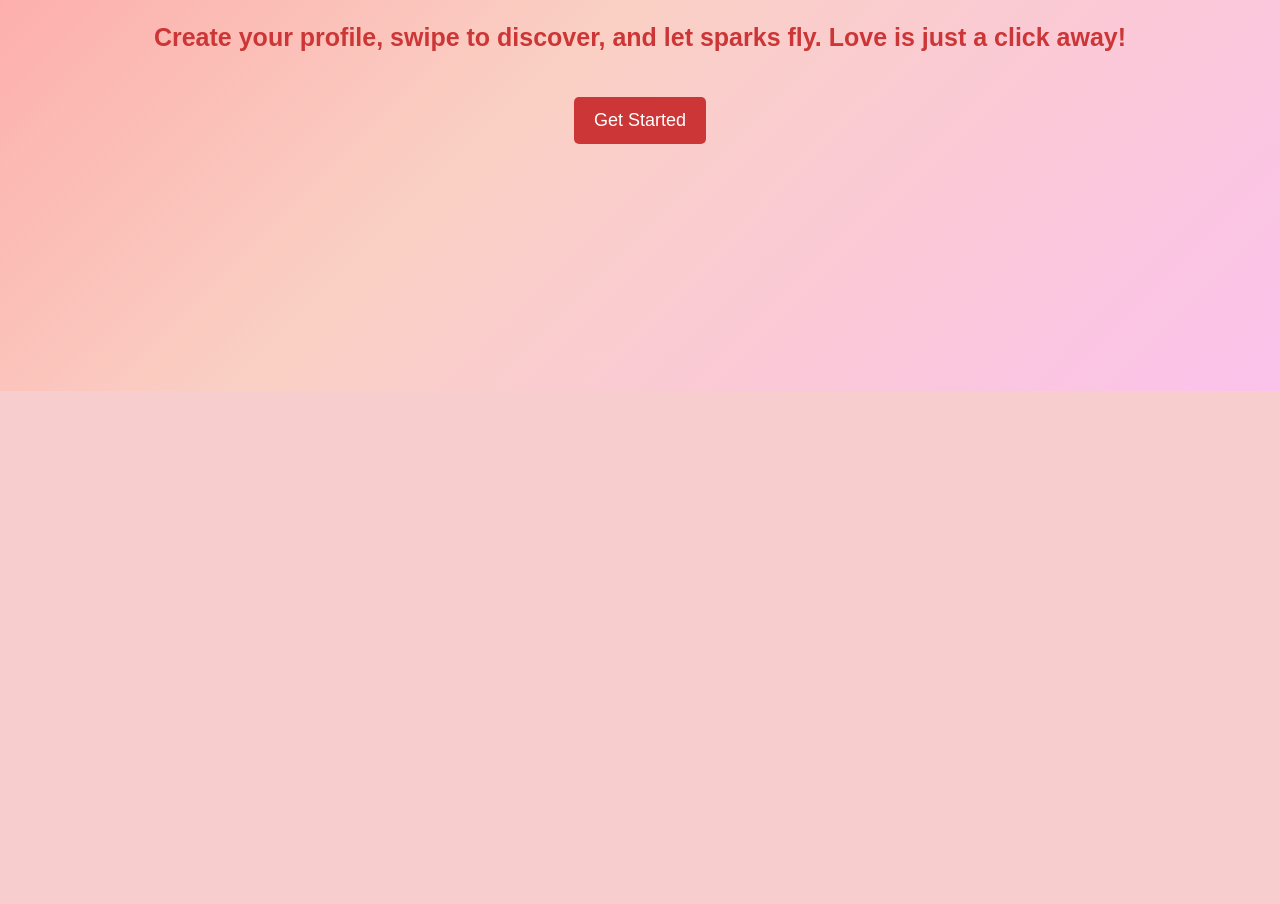
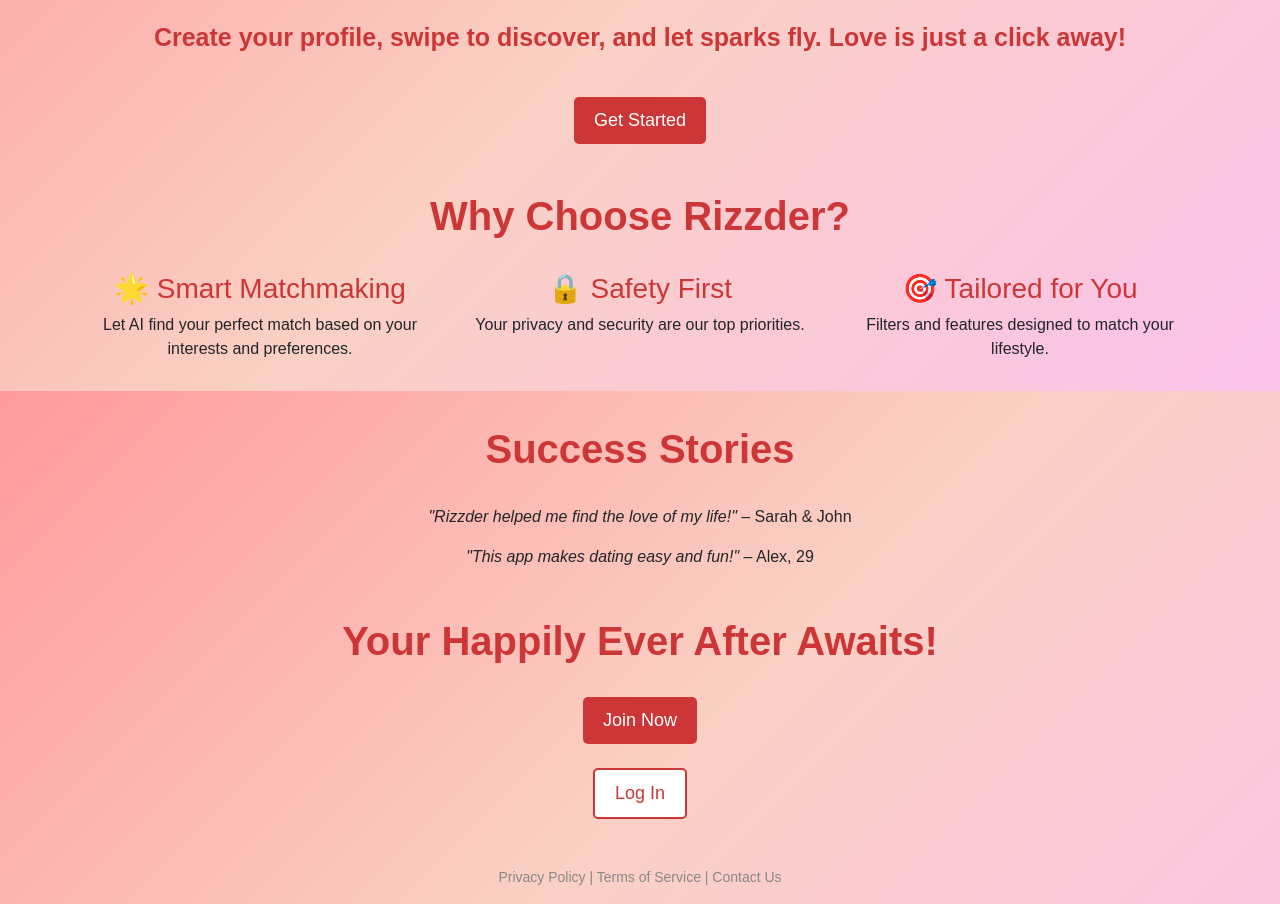
Before and after one commit to Alexh1972/Rizzder-Web-Server, a Django app: template rizzder_app/templates/home.html in a window 1280 px wide. Shown: the part 409-1313 px from the top of the page. Before the commit the page ends 800 px from the top, so only its background shows below. Run offline with Django 5.2, Linux system fonts and the light colour scheme; the template is opened without the code that fills it, so the values that code supplies are empty.

Commit message:
Enhanced home page

```diff
--- a/rizzder_app/templates/home.html
+++ b/rizzder_app/templates/home.html
@@ -1,13 +1,9 @@
 {% extends "_base.html" %}
-
-{#{% block content %}#}
-{#    <p>TEST</p>#}
-{#    {{ user.username }}#}
-{#{% endblock %}#}
 
 {% block content %}
 <!-- Home Content -->
 <div class="container mt-5">
+    <!-- Hero Section -->
     <div class="text-center">
         <h1 style="font-size: 60px; color: #cc3636;"><b>Welcome to Rizzder!</b></h1>
         <br><br><br>
@@ -20,7 +16,48 @@
         </b></p>
         <br>
         <a href="/signup" style="background-color: #cc3636; color: white; border: none; padding: 10px 20px; font-size: 18px; border-radius: 5px; text-decoration: none; display: inline-block;">Get Started</a>
+    </div>
 
+    <!-- Features Section -->
+    <div class="mt-5 text-center">
+        <h2 style="font-size: 40px; color: #cc3636;"><b>Why Choose Rizzder?</b></h2>
+        <br>
+        <div class="row">
+            <div class="col-md-4">
+                <h3 style="color: #cc3636;">🌟 Smart Matchmaking</h3>
+                <p>Let AI find your perfect match based on your interests and preferences.</p>
+            </div>
+            <div class="col-md-4">
+                <h3 style="color: #cc3636;">🔒 Safety First</h3>
+                <p>Your privacy and security are our top priorities.</p>
+            </div>
+            <div class="col-md-4">
+                <h3 style="color: #cc3636;">🎯 Tailored for You</h3>
+                <p>Filters and features designed to match your lifestyle.</p>
+            </div>
+        </div>
+    </div>
+
+    <!-- Testimonials Section -->
+    <div class="mt-5 text-center">
+        <h2 style="font-size: 40px; color: #cc3636;"><b>Success Stories</b></h2>
+        <br>
+        <p><i>"Rizzder helped me find the love of my life!"</i> – Sarah & John</p>
+        <p><i>"This app makes dating easy and fun!"</i> – Alex, 29</p>
+    </div>
+
+    <!-- Call to Action Section -->
+    <div class="mt-5 text-center">
+        <h2 style="font-size: 40px; color: #cc3636;"><b>Your Happily Ever After Awaits!</b></h2>
+        <br>
+        <a href="/signup" style="background-color: #cc3636; color: white; border: none; padding: 10px 20px; font-size: 18px; border-radius: 5px; text-decoration: none; display: inline-block;">Join Now</a>
+        <br><br>
+        <a href="/login" style="background-color: white; color: #cc3636; border: 2px solid #cc3636; padding: 10px 20px; font-size: 18px; border-radius: 5px; text-decoration: none; display: inline-block;">Log In</a>
+    </div>
+
+    <!-- Footer Section -->
+    <div class="mt-5 text-center">
+        <p style="font-size: 14px; color: #888;">Privacy Policy | Terms of Service | Contact Us</p>
     </div>
 </div>
 {% endblock %}
```
Lines whose indentation alone changed are shown as unchanged.
